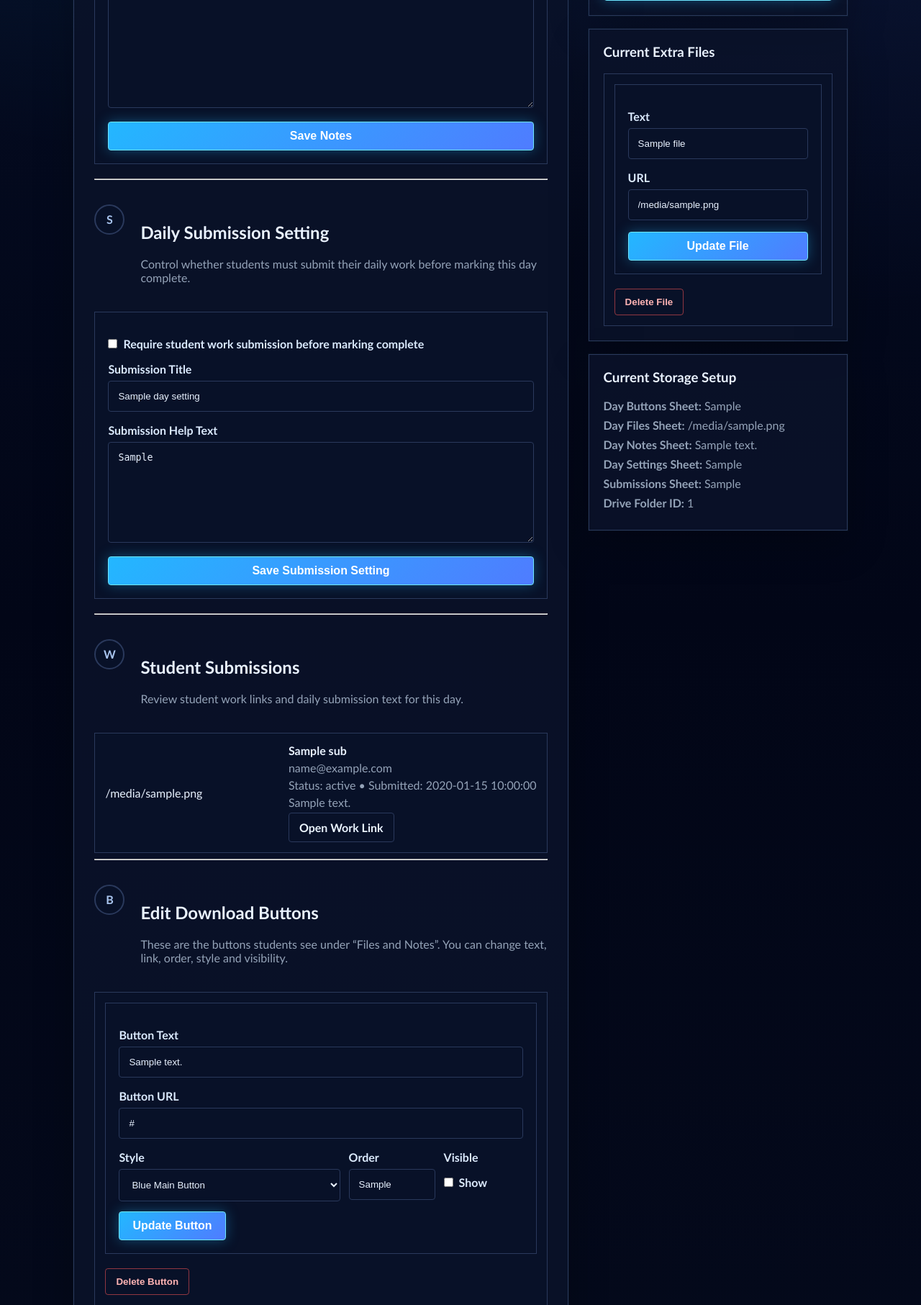
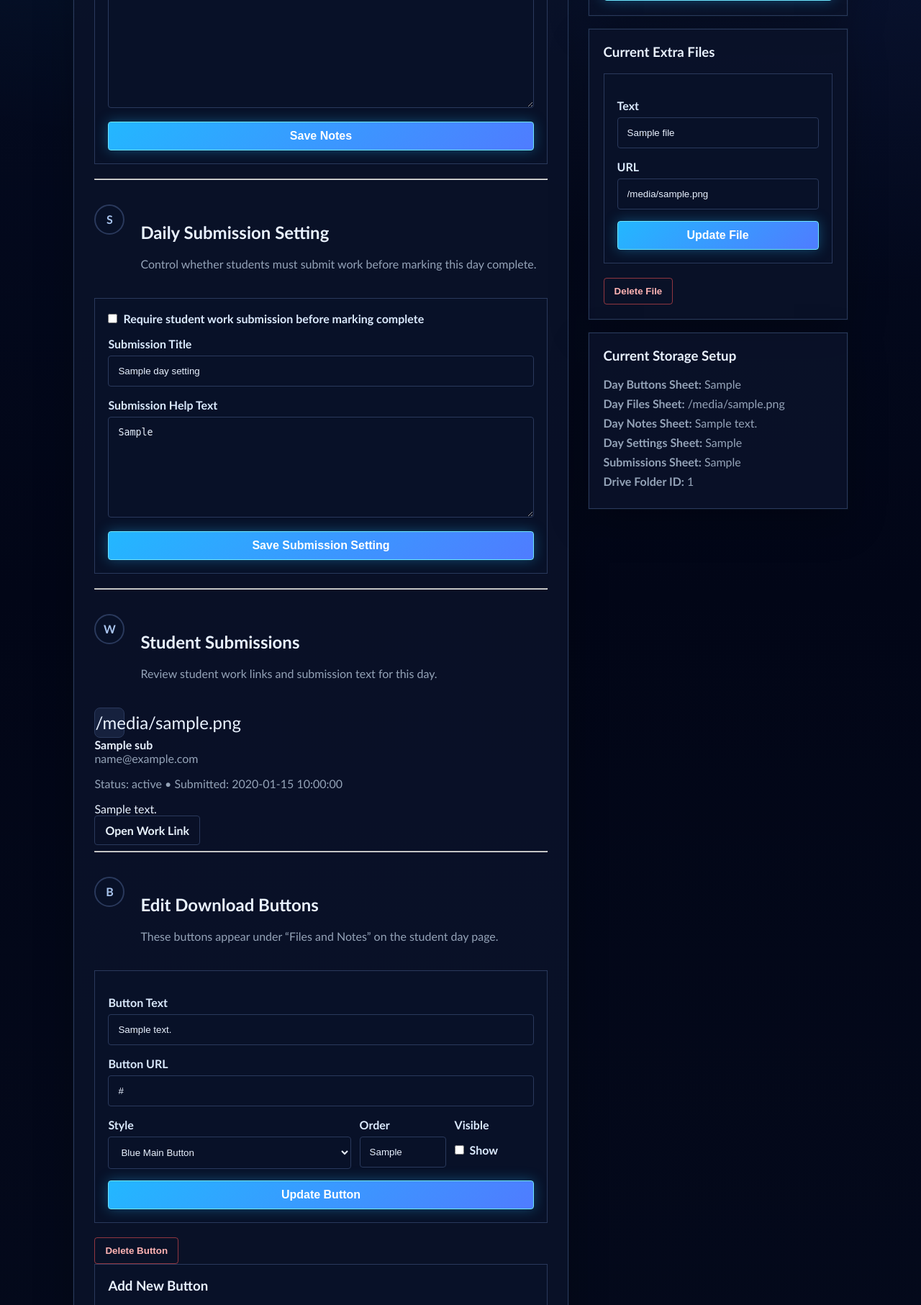
Before and after one commit to AENZD50018/BST-BlueQuest-internship-portal, a Python web app: template templates/admin_day.html in a window 1280 px wide. Shown: the part 1032-2845 px from the top of the page at 72% size. Run offline with Jinja, Linux system fonts and the light colour scheme; the template is opened without the code that fills it: most values are stand-ins (such as "Sample title", 1, 10 or a date in 2020).

Commit message:
admin page update 2

```diff
--- a/templates/admin_day.html
+++ b/templates/admin_day.html
@@ -15,7 +15,7 @@
 </section>
 
 <section class="lesson-shell admin-edit-shell">
-    <div class="course-card lesson-card">
+    <div class="course-card lesson-card admin-main-card">
 
         <div class="chapter-line">
             <span class="chapter-no">N</span>
@@ -25,7 +25,7 @@
             </div>
         </div>
 
-        <form method="post" class="upload-form">
+        <form method="post" class="upload-form admin-form-card">
             <input type="hidden" name="action" value="update_notes">
 
             <label>Title shown to students</label>
@@ -46,16 +46,16 @@
             <span class="chapter-no">S</span>
             <div>
                 <h2>Daily Submission Setting</h2>
-                <p class="muted">Control whether students must submit their daily work before marking this day complete.</p>
+                <p class="muted">Control whether students must submit work before marking this day complete.</p>
             </div>
         </div>
 
-        <form method="post" class="upload-form">
+        <form method="post" class="upload-form admin-form-card">
             <input type="hidden" name="action" value="update_day_setting">
 
-            <label class="checkline">
+            <label class="checkline top-check">
                 <input type="checkbox" name="submission_required" {% if day_setting.submission_required %}checked{% endif %}>
-                Require student work submission before marking complete
+                <span>Require student work submission before marking complete</span>
             </label>
 
             <label>Submission Title</label>
@@ -73,29 +73,25 @@
             <span class="chapter-no">W</span>
             <div>
                 <h2>Student Submissions</h2>
-                <p class="muted">Review student work links and daily submission text for this day.</p>
+                <p class="muted">Review student work links and submission text for this day.</p>
             </div>
         </div>
 
-        <div class="download-list">
+        <div class="admin-list-stack">
             {% for sub in submissions %}
-                <div class="download-row friend-row admin">
-                    <span>{{ sub.avatar }}</span>
-                    <div>
+                <div class="admin-submission-card">
+                    <div class="friend-avatar">{{ sub.avatar }}</div>
+                    <div class="submission-content">
                         <strong>{{ sub.student_name }}</strong>
-                        <p>{{ sub.student_email }}</p>
-                        <p>Status: {{ sub.status }} • Submitted: {{ sub.submitted_at }}</p>
+                        <p class="muted">{{ sub.student_email }}</p>
+                        <p class="muted">Status: {{ sub.status }} • Submitted: {{ sub.submitted_at }}</p>
 
                         {% if sub.submission_text %}
-                            <p>{{ sub.submission_text }}</p>
+                            <div class="submission-text">{{ sub.submission_text }}</div>
                         {% endif %}
 
                         {% if sub.submission_url %}
-                            <p>
-                                <a class="outline-btn" href="{{ sub.submission_url }}" target="_blank">
-                                    Open Work Link
-                                </a>
-                            </p>
+                            <a class="outline-btn" href="{{ sub.submission_url }}" target="_blank">Open Work Link</a>
                         {% endif %}
                     </div>
                 </div>
@@ -110,13 +106,13 @@
             <span class="chapter-no">B</span>
             <div>
                 <h2>Edit Download Buttons</h2>
-                <p class="muted">These are the buttons students see under “Files and Notes”. You can change text, link, order, style and visibility.</p>
+                <p class="muted">These buttons appear under “Files and Notes” on the student day page.</p>
             </div>
         </div>
 
-        <div class="download-list">
+        <div class="admin-list-stack">
             {% for button in quick_buttons %}
-            <div class="download-row button-admin-row">
+                <div class="admin-button-card">
                     <form method="post" class="button-edit-form">
                         <input type="hidden" name="action" value="update_button">
                         <input type="hidden" name="button_id" value="{{ button.id }}">
@@ -143,26 +139,26 @@
                                 <label>Visible</label>
                                 <label class="checkline">
                                     <input type="checkbox" name="is_visible" {% if button.visible_bool %}checked{% endif %}>
-                                Show
+                                    <span>Show</span>
                                 </label>
                             </div>
                         </div>
 
-                    <div class="row-actions">
-                        <button class="main-cta" type="submit">Update Button</button>
-                    </div>
+                        <button class="main-cta full" type="submit">Update Button</button>
                     </form>
 
-                <form method="post" class="inline-delete">
+                    <form method="post" class="delete-form">
                         <input type="hidden" name="action" value="delete_button">
                         <input type="hidden" name="button_id" value="{{ button.id }}">
                         <button class="danger-btn" type="submit" onclick="return confirm('Delete this button?')">Delete Button</button>
                     </form>
                 </div>
+            {% else %}
+                <p class="muted">No download buttons added yet.</p>
             {% endfor %}
         </div>
 
-        <form method="post" class="upload-form">
+        <form method="post" class="upload-form admin-form-card">
             <input type="hidden" name="action" value="add_button">
             <h3>Add New Button</h3>
 
@@ -188,7 +184,7 @@
                     <label>Visible</label>
                     <label class="checkline">
                         <input type="checkbox" name="is_visible" checked>
-                        Show
+                        <span>Show</span>
                     </label>
                 </div>
             </div>
@@ -197,7 +193,7 @@
         </form>
     </div>
 
-    <aside class="side-stack">
+    <aside class="side-stack admin-side-stack">
         <div class="side-card">
             <h3>Add Google Drive / Docs File Link</h3>
             <form method="post">
@@ -231,9 +227,9 @@
 
         <div class="side-card">
             <h3>Current Extra Files</h3>
-            <div class="download-list">
+            <div class="admin-list-stack">
                 {% for file in files %}
-                    <div class="download-row file-admin-row">
+                    <div class="admin-file-card">
                         <form method="post" class="file-edit-form">
                             <input type="hidden" name="action" value="update_file">
                             <input type="hidden" name="file_id" value="{{ file.id }}">
@@ -247,7 +243,7 @@
                             <button class="main-cta full" type="submit">Update File</button>
                         </form>
 
-                        <form method="post" action="/admin/file/{{ file.id }}/delete" class="inline-delete">
+                        <form method="post" action="/admin/file/{{ file.id }}/delete" class="delete-form">
                             <input type="hidden" name="day_no" value="{{ day['day'] }}">
                             <button class="danger-btn" type="submit">Delete File</button>
                         </form>
```
Lines whose indentation alone changed are shown as unchanged.
